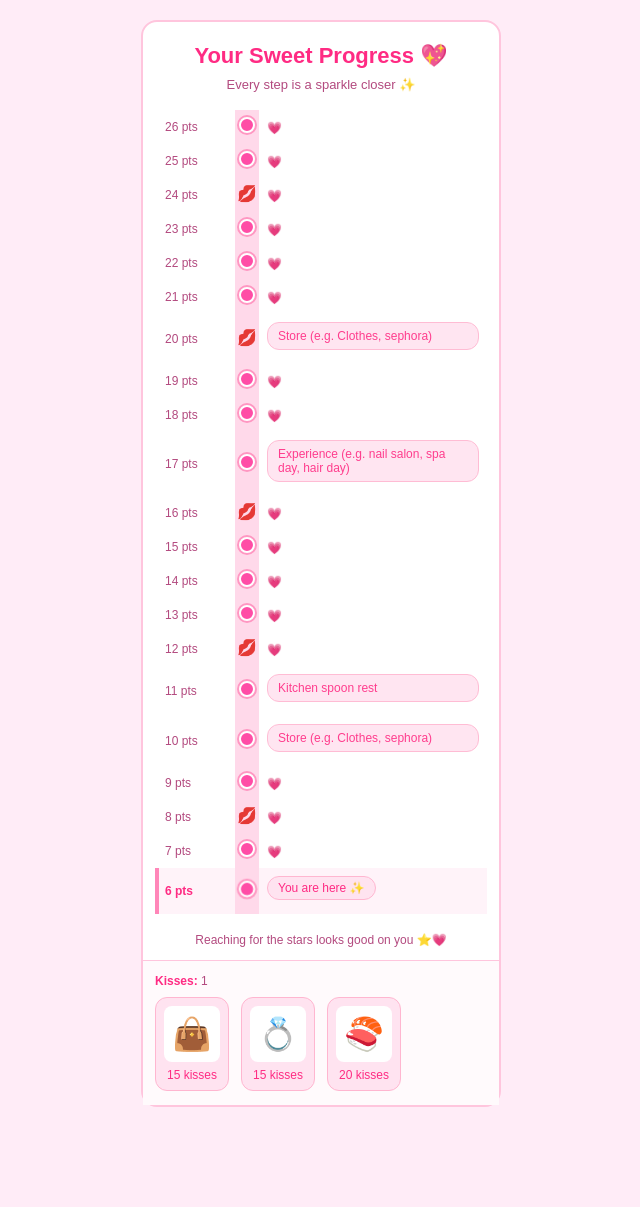
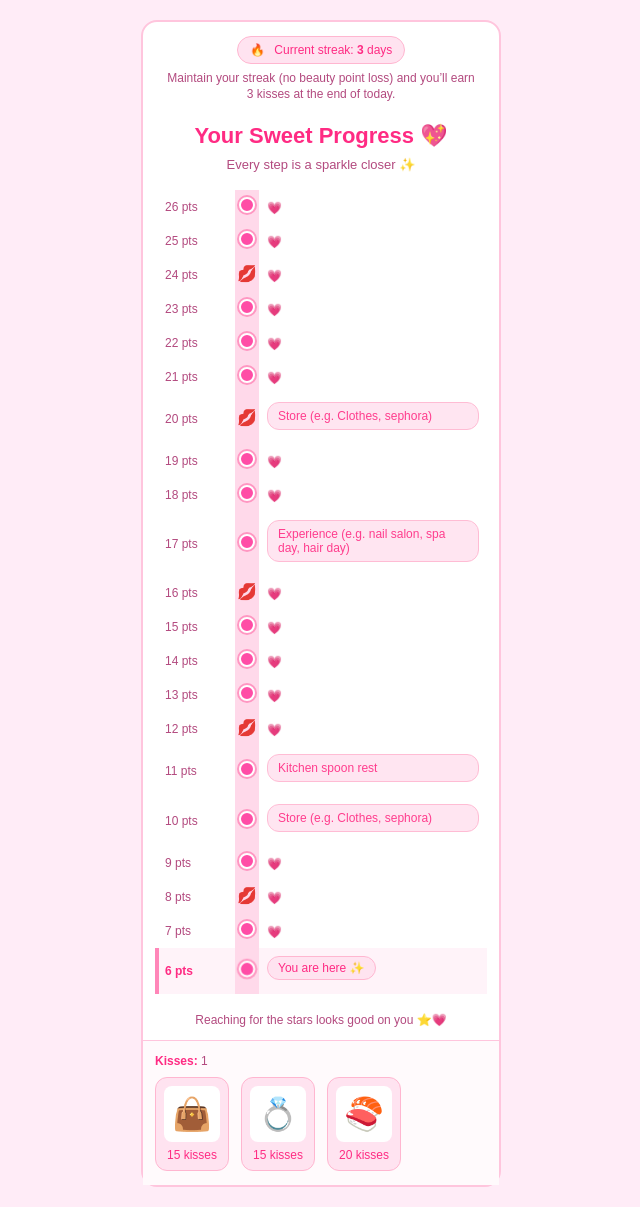
Before and after one commit to sebitommy123/zubatomic, a PHP site: page / in a window 1280 px wide. Shown: the whole page, without its empty margins (319-959 px from the left). Before the commit the page ends 1107 px from the top, so only its background shows below. Run offline with PHP 8.4, Linux system fonts and the light colour scheme.

Commit message:
Add streak display with current streak and motivational message
Co-authored-by: sszafis <sszafis@gmail.com>

```diff
--- a/index.php
+++ b/index.php
@@ -5,6 +5,10 @@
 
   // Email-friendly mode: disables animations and adds legacy attrs like bgcolor
   $email_mode = false;
+
+  // Current streak (hardcoded): number of days without any beauty point loss
+  // This is display-only; no logic is implemented here.
+  $streakDays = 3; // example
 
   // Second metric: kisses (hardcoded, manually incremented when hitting kiss milestones)
   $kisses = 1; // example
@@ -63,6 +67,17 @@
         <td align="center" style="padding:20px 12px;">
           <!-- Card container -->
           <table role="presentation" width="360" cellpadding="0" cellspacing="0" border="0" style="width:360px;max-width:94%;background:#ffffff;border-radius:16px;border:2px solid #ffc5dd;" bgcolor="#ffffff">
+            <tr>
+              <td align="center" style="padding:14px 20px 0 20px;">
+                <span style="display:inline-block;background:#ffe3f0;border:1px solid #ffb6d0;color:#ff2b83;border-radius:999px;padding:6px 12px;font-family:Arial, 'Helvetica Neue', Helvetica, sans-serif;font-size:12px;line-height:14px;<?php if (!$email_mode) { echo 'animation:popIn 500ms ease-out both;'; } ?>">
+                  <span role="img" aria-label="fire" title="fire" style="margin-right:6px;">🔥</span>
+                  Current streak: <strong style="color:#ff2b83;"><?php echo (int)$streakDays; ?></strong> day<?php echo ((int)$streakDays === 1 ? '' : 's'); ?>
+                </span>
+                <div style="font-family:Arial, 'Helvetica Neue', Helvetica, sans-serif;font-size:12px;line-height:16px;color:#b34a7f;margin-top:6px;">
+                  Maintain your streak (no beauty point loss) and you’ll earn <?php echo (int)$streakDays; ?> kisses at the end of today.
+                </div>
+              </td>
+            </tr>
             <tr>
               <td align="center" style="padding:20px 20px 8px 20px;">
                 <div style="font-family:Arial, 'Helvetica Neue', Helvetica, sans-serif;font-size:22px;line-height:28px;color:#ff2b83;font-weight:bold;<?php if (!$email_mode) { echo 'animation:popIn 600ms ease-out both;'; } ?>">
```
